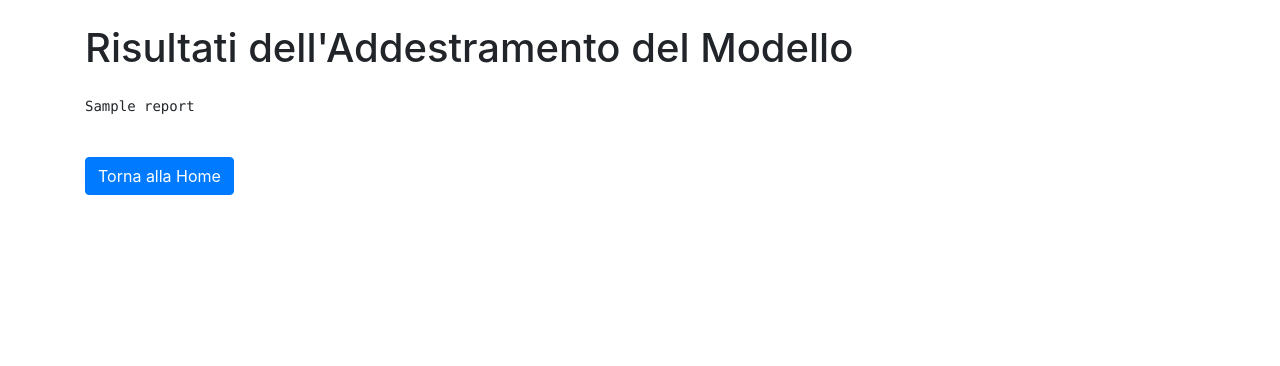
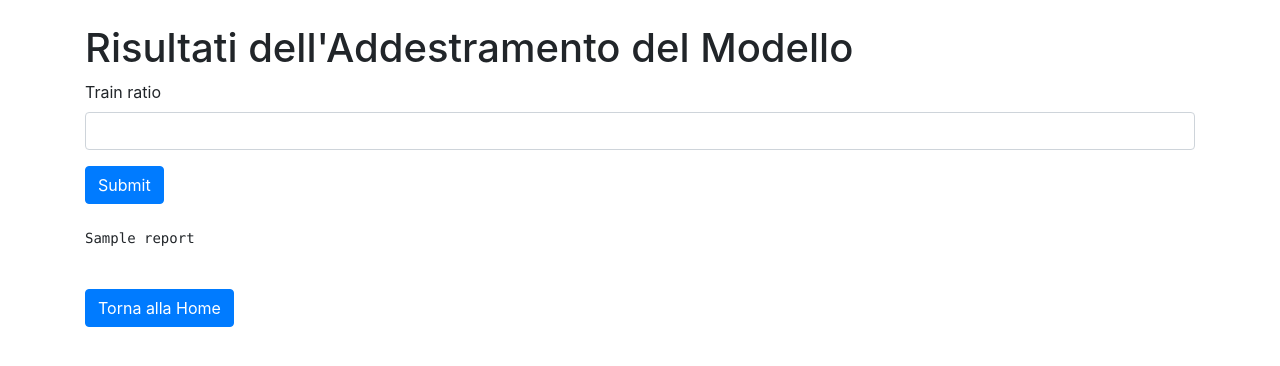
Before and after one commit to zeltarave/dataset_builder_ontology, a Python web app: template src/flask/templates/compare.html in a window 1280 px wide. Shown: the top 366 px of the page. Run offline with Jinja, Linux system fonts and the light colour scheme; the template is opened without the code that fills it: most values are stand-ins (such as "Sample title", 1, 10 or a date in 2020); form fields are guessed from the names that the template uses; some libraries are stand-ins or nearby versions.

Commit message:
Added form also in compare page

```diff
--- a/src/flask/templates/compare.html
+++ b/src/flask/templates/compare.html
@@ -19,6 +19,18 @@
         </div>
       {% endif %}
     {% endwith %}
+
+    <form method="post" enctype="multipart/form-data">
+      {{ form.hidden_tag() }}
+      <div class="form-group">
+          {{ form.train_ratio.label(class="form-label") }}
+          {{ form.train_ratio(class="form-control", step=0.1) }}
+      </div>
+      <div class="form-group">
+          {{ form.submit(class="btn btn-primary") }}
+      </div>
+  </form>
+
     <div class="mt-4">
         <!-- Mostra il report di valutazione in un blocco preformattato -->
         <pre>{{ report }}</pre>
```
Also changed, not shown: src/flask/app.py (+8 -6 lines).
